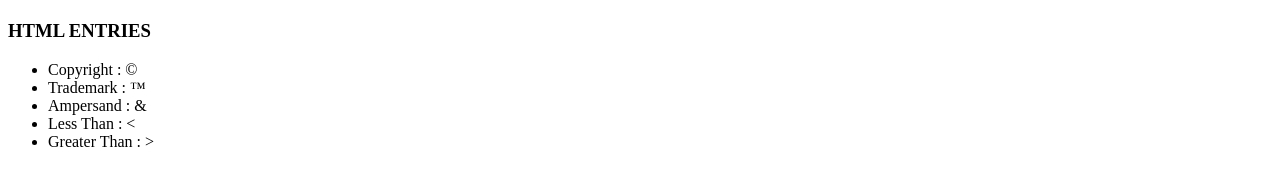
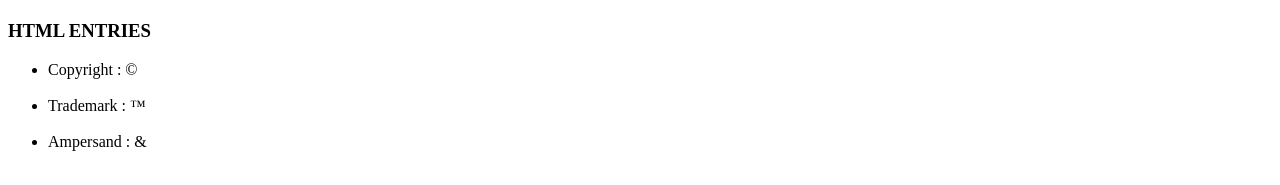
Before and after one commit to anbumanik/mern, a plain HTML site: page html/assignment3.html in a window 1280 px wide. Shown: the part 1826-2011 px from the top of the page. Drawn offline with Linux system fonts and the light colour scheme.

Commit message:
added assignment page

```diff
--- a/html/assignment3.html
+++ b/html/assignment3.html
@@ -28,11 +28,9 @@
      <div>
     <h3>HTML ENTRIES</h3>
     <ul>
-        <li>Copyright : &copy;</li>
-        <li>Trademark : &trade;</li>
-        <li>Ampersand : &amp;</li>
-        <li>Less Than : &lt;</li>
-        <li>Greater Than : &gt;</li>
+        <li>Copyright : &copy;</li><br>
+        <li>Trademark : &trade;</li><br>
+        <li>Ampersand : &amp;</li><br>
     </ul>
     </div>
 </body>
```
Also changed, not shown: html/tailwind.config.js (added, +8 -0 lines), tourism/index.html (added, +18 -0 lines), tourism/style.css (added).
